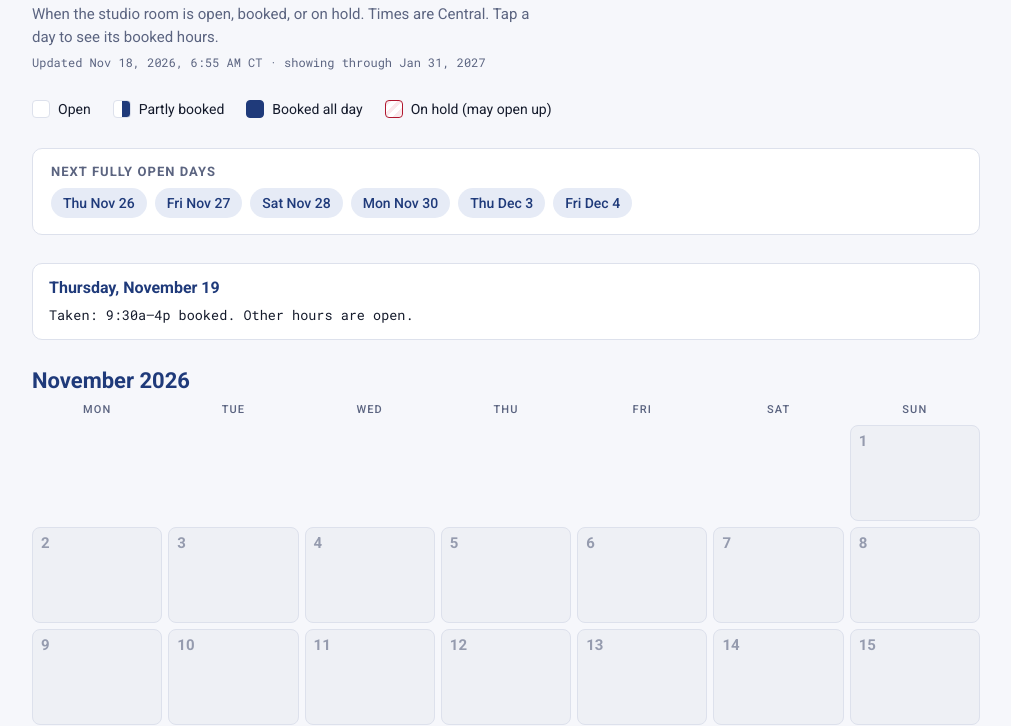
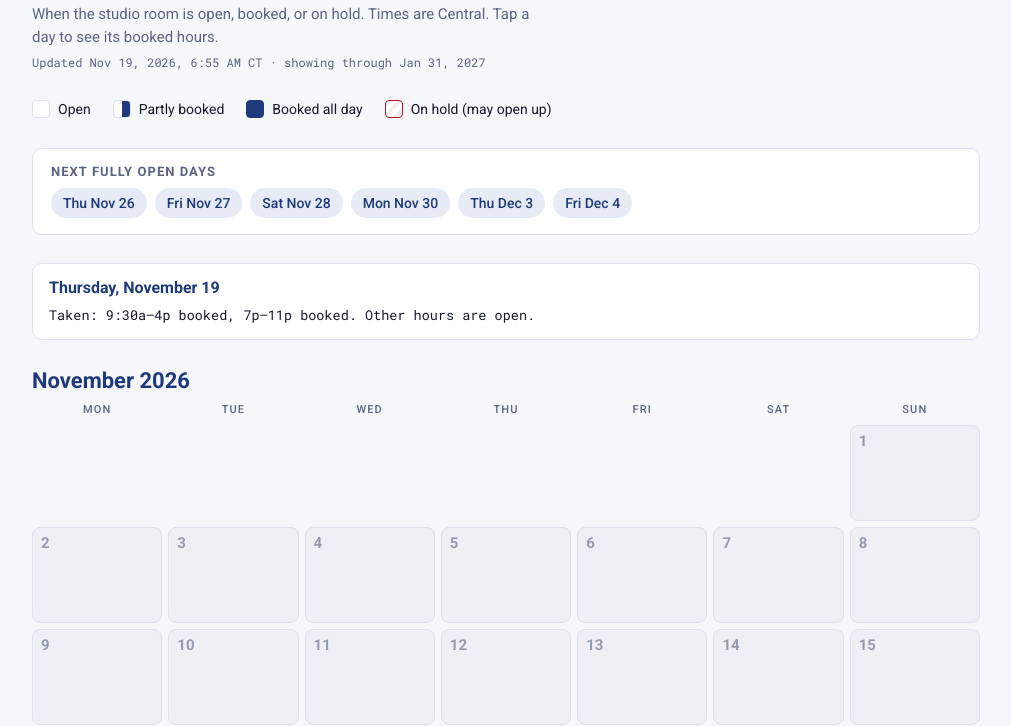
Before and after one commit to SoundfromSpace/sfs-availability, a plain HTML site: page index.html in a window 1280 px wide. Shown: the part 93-819 px from the top of the page, without its empty margins (134-1145 px from the left). Drawn offline with Linux system fonts and the light colour scheme.

Commit message:
Update availability 2026-11-19
Co-Authored-By: Claude Opus 5.5 <noreply@anthropic.com>
Claude-Session: https://claude.ai/code/session_012RB8by3F5uqUMFzEa1Xvc4

```diff
--- a/index.html
+++ b/index.html
@@ -147,12 +147,11 @@ footer strong { color: var(--ink); font-weight: 500; }
    Each day: list of [start, end, kind]; kind "b" = booked, "h" = on hold.
    Use "all" in place of start/end for a whole-day booking or hold. */
 const DATA = {
-  updated: "2026-11-18T06:55:00-06:00",
-  from: "2026-11-18",
+  updated: "2026-11-19T06:55:00-06:00",
+  from: "2026-11-19",
   to: "2027-01-31",
   days: {
-    "2026-11-18": [["12:00","17:00","b"]],
-    "2026-11-19": [["09:30","16:00","b"]],
+    "2026-11-19": [["09:30","16:00","b"],["19:00","23:00","b"]],
     "2026-11-20": [["09:00","17:00","b"]],
     "2026-11-21": [["12:00","17:00","b"]],
     "2026-11-22": [["all","all","b"]],
```
Also changed, not shown: data.js (+3 -4 lines).
